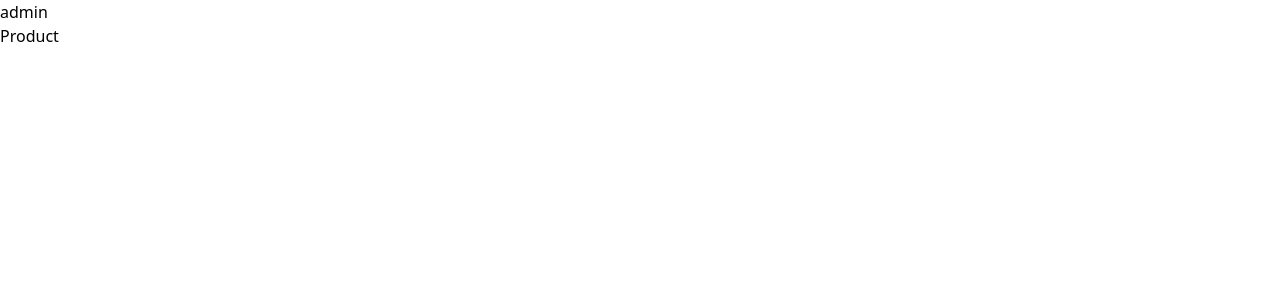
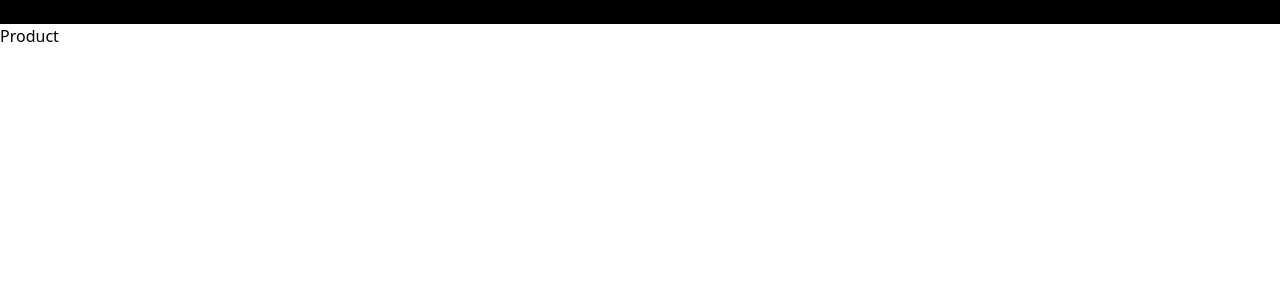
Before and after one commit to hung2951/ass-nextJs, a Next.js app: page /admin/product in a window 1280 px wide. Shown: the top 300 px of the page. Built offline with nearby package versions, Linux system fonts and the light colour scheme.

Commit message:
update tailwind

```diff
--- a/src/components/layouts/LayoutAdmin.tsx
+++ b/src/components/layouts/LayoutAdmin.tsx
@@ -6,7 +6,7 @@ type Props = {}
 const LayoutAdmin = (props: LayoutProps) => {
   return (
     <div>
-      admin
+      <div className='bg-black'>hihi</div>
       {props.children}
     </div>
   )
--- a/tailwind.config.js
+++ b/tailwind.config.js
@@ -1,7 +1,7 @@
 module.exports = {
   content: [
     "./src/pages/**/*.{js,ts,jsx,tsx}",
-    "./components/**/*.{js,ts,jsx,tsx}",
+    "./src/components/**/*.{js,ts,jsx,tsx}",
   ],
   theme: {
     extend: {},
```
